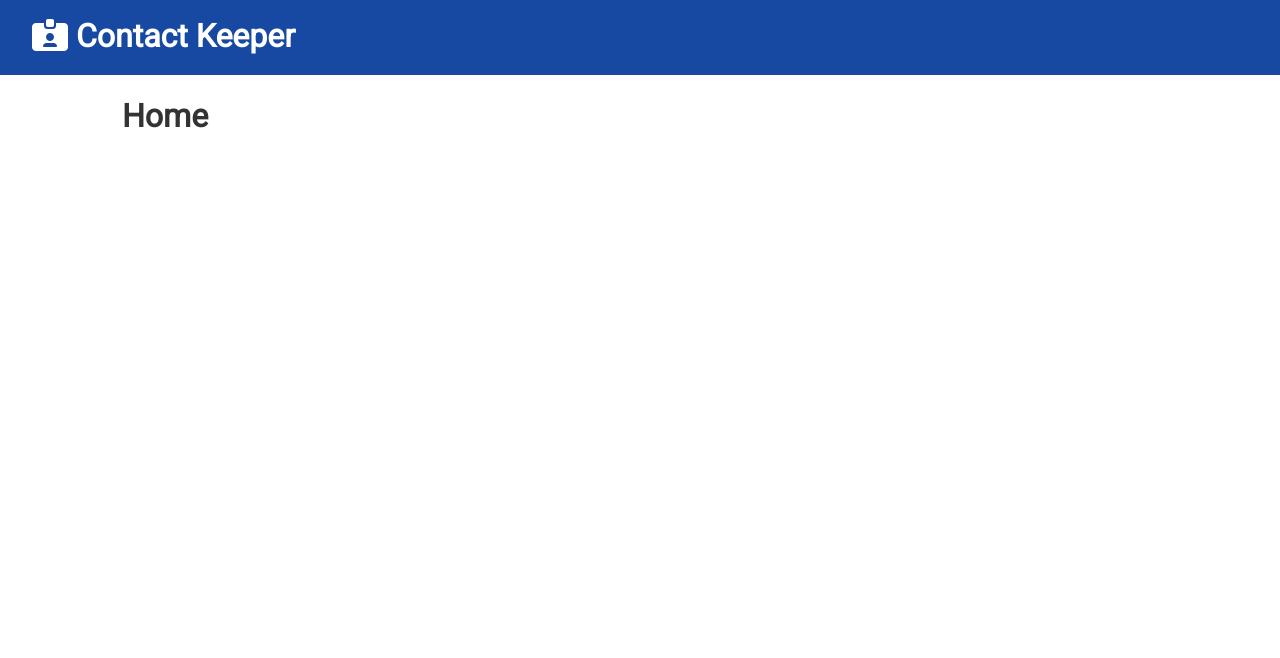
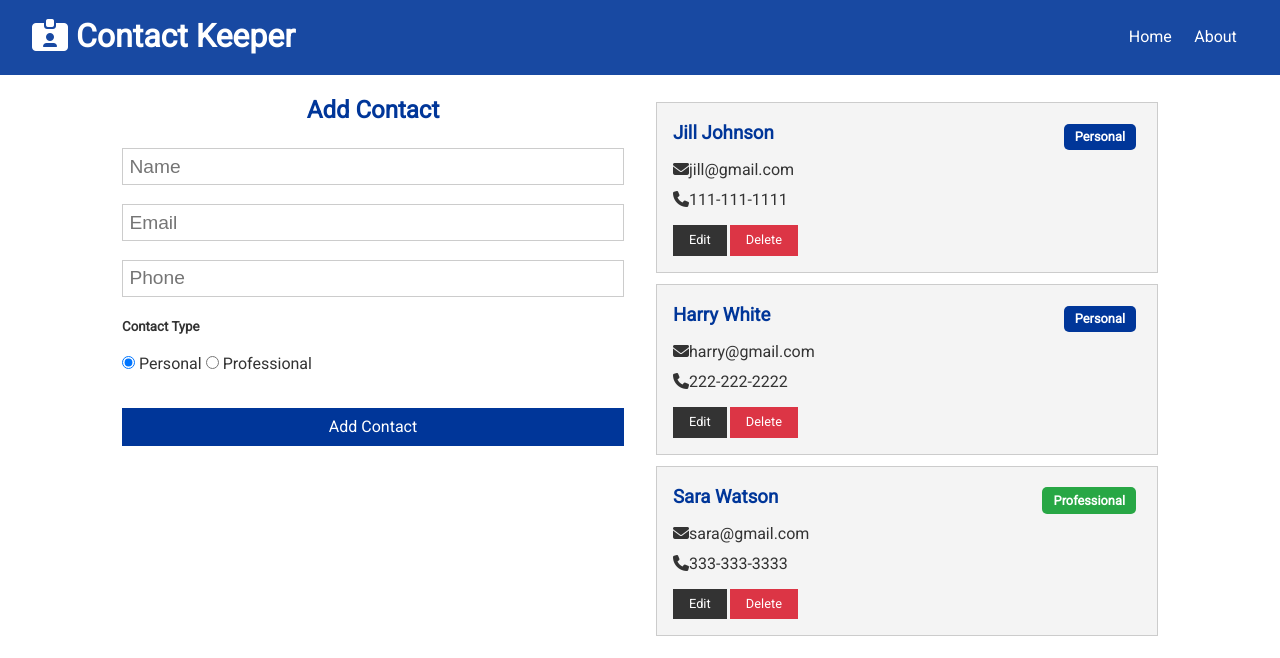
Before and after one commit to asher-miti/contact-keeper, a React (Create React App) app in the folder client/: page / in a window 1280 px wide. Shown: the top 658 px of the page. Built offline with nearby package versions, Linux system fonts and the light colour scheme.

Commit message:
added ContactForm component and functionality for being able to delete a contact form the UI

```diff
--- a/client/src/App.js
+++ b/client/src/App.js
@@ -5,8 +5,11 @@
 import Home from "./components/pages/Home";
 import About from "./components/pages/About";
 
+import ContactState from "./context/contact/ContactState";
+
 const App = () => {
   return (
+    <ContactState>
       <Router>
         <Fragment>
           <Navbar />
@@ -18,6 +21,7 @@
           </div>
         </Fragment>
       </Router>
+    </ContactState>
   );
 };
 
--- /dev/null
+++ b/client/src/components/contacts/ContactForm.js
@@ -0,0 +1,58 @@
+import React, { useState, useContext } from "react";
+import ContactContext from "../../context/contact/contactContext";
+
+const ContactForm = () => {
+  const contactContext = useContext(ContactContext);
+  const [contact, setContact] = useState({
+    name: "",
+    email: "",
+    phone: "",
+    type: "personal",
+  });
+
+  const { name, email, phone, type } = contact;
+
+  const onChange = (e) => setContact({ ...contact, [e.target.name]: e.target.value });
+
+  const onSubmit = (e) => {
+    e.preventDefault();
+    contactContext.addContact(contact);
+    setContact({
+      name: "",
+      email: "",
+      phone: "",
+      type: "personal",
+    });
+  };
+
+  return (
+    <form onSubmit={onSubmit}>
+      <h2 className="text-primary">Add Contact</h2>
+      <input type="text" placeholder="Name" name="name" value={name} onChange={onChange} />
+      <input type="email" placeholder="Email" name="email" value={email} onChange={onChange} />
+      <input type="text" placeholder="Phone" name="phone" value={phone} onChange={onChange} />
+      <h5>Contact Type</h5>
+      <input
+        type="radio"
+        name="type"
+        value="personal"
+        checked={type === "personal"}
+        onChange={onChange}
+      />{" "}
+      Personal{" "}
+      <input
+        type="radio"
+        name="type"
+        value="professional"
+        checked={type === "professional"}
+        onChange={onChange}
+      />{" "}
+      Professional
+      <div>
+        <input type="submit" value="Add Contact" className="btn btn-primary btn-block" />
+      </div>
+    </form>
+  );
+};
+
+export default ContactForm;
--- /dev/null
+++ b/client/src/components/contacts/ContactItem.js
@@ -0,0 +1,54 @@
+import React, { useContext } from "react";
+import { PropTypes } from "prop-types";
+import ContactContext from "../../context/contact/contactContext";
+
+const ContactItem = ({ contact }) => {
+  const contactContext = useContext(ContactContext);
+  const { deleteContact } = contactContext;
+
+  const { id, name, email, phone, type } = contact;
+
+  const onDelete = () => {
+    deleteContact(id);
+  };
+
+  return (
+    <div className="card bg-light">
+      <h3 className="text-primary text-left">
+        {name}{" "}
+        <span
+          style={{ float: "right" }}
+          className={"badge " + (type === "professional" ? "badge-success" : "badge-primary")}
+        >
+          {type.charAt(0).toUpperCase() + type.slice(1)}
+        </span>
+      </h3>
+      <ul className="list">
+        {email && (
+          <li>
+            <i className="fas fa-envelope open"></i>
+            {email}
+          </li>
+        )}
+        {phone && (
+          <li>
+            <i className="fas fa-phone"></i>
+            {phone}
+          </li>
+        )}
+      </ul>
+      <p>
+        <button className="btn btn-dark btn-sm">Edit</button>
+        <button className="btn btn-danger btn-sm" onClick={onDelete}>
+          Delete
+        </button>
+      </p>
+    </div>
+  );
+};
+
+ContactItem.propTypes = {
+  contact: PropTypes.object.isRequired,
+};
+
+export default ContactItem;
--- /dev/null
+++ b/client/src/components/contacts/Contacts.js
@@ -0,0 +1,18 @@
+import React, { Fragment, useContext } from "react";
+import ContactContext from "../../context/contact/contactContext";
+import ContactItem from "./ContactItem";
+
+const Contacts = () => {
+  const contactContext = useContext(ContactContext);
+
+  const { contacts } = contactContext;
+  return (
+    <Fragment>
+      {contacts.map((contact) => (
+        <ContactItem key={contact.id} contact={contact} />
+      ))}
+    </Fragment>
+  );
+};
+
+export default Contacts;
--- a/client/src/components/layout/Navbar.js
+++ b/client/src/components/layout/Navbar.js
@@ -1,5 +1,6 @@
 import React from "react";
 import PropTypes from "prop-types";
+import { Link } from "react-router-dom";
 
 const Navbar = ({ title, icon }) => {
   return (
@@ -7,6 +8,14 @@
       <h1>
         <i className={icon} /> {title}
       </h1>
+      <ul>
+        <li>
+          <Link to="/">Home</Link>
+        </li>
+        <li>
+          <Link to="/about">About</Link>
+        </li>
+      </ul>
     </div>
   );
 };
--- a/client/src/components/pages/About.js
+++ b/client/src/components/pages/About.js
@@ -4,7 +4,10 @@
   return (
     <div>
       <h1>About This App</h1>
-      <p className="my-1"></p>
+      <p className="my-1">This is a full stack React app for keeping contacts</p>
+      <p className="bg-dark p">
+        <strong>Version: </strong>1.0.0
+      </p>
     </div>
   );
 };
--- a/client/src/components/pages/Home.js
+++ b/client/src/components/pages/Home.js
@@ -1,9 +1,16 @@
 import React from "react";
+import Contacts from "../contacts/Contacts";
+import ContactForm from "../contacts/ContactForm";
 
 const Home = () => {
   return (
-    <div>
-      <h1>Home</h1>
+    <div className="grid-2">
+      <div>
+        <ContactForm />
+      </div>
+      <div>
+        <Contacts />
+      </div>
     </div>
   );
 };
--- /dev/null
+++ b/client/src/context/contact/ContactState.js
@@ -0,0 +1,78 @@
+import React, { useReducer } from "react";
+import { v4 as uuidv4 } from "uuid";
+import ContactContext from "./contactContext";
+import contactReducer from "./contactReducer";
+import {
+  ADD_CONTACT,
+  DELETE_CONTACT,
+  SET_CURRENT,
+  CLEAR_CURRENT,
+  UPDATE_CONTACT,
+  FILTER_CONTACTS,
+  CLEAR_FILTER,
+} from "../types";
+
+const ContactState = (props) => {
+  const initialState = {
+    contacts: [
+      {
+        id: 1,
+        name: "Jill Johnson",
+        email: "jill@gmail.com",
+        phone: "111-111-1111",
+        type: "personal",
+      },
+      {
+        id: 2,
+        name: "Harry White",
+        email: "harry@gmail.com",
+        phone: "222-222-2222",
+        type: "personal",
+      },
+      {
+        id: 3,
+        name: "Sara Watson",
+        email: "sara@gmail.com",
+        phone: "333-333-3333",
+        type: "professional",
+      },
+    ],
+  };
+
+  const [state, dispatch] = useReducer(contactReducer, initialState);
+
+  // Add contact
+  const addContact = (contact) => {
+    contact.id = uuidv4();
+    dispatch({ type: ADD_CONTACT, payload: contact });
+  };
+
+  // Delete contact
+  const deleteContact = (id) => {
+    dispatch({ type: DELETE_CONTACT, payload: id });
+  };
+
+  // Set current contact
+
+  // Clear current contact
+
+  // Update contact
+
+  // Filter contacts
+
+  // Clear filter
+
+  return (
+    <ContactContext.Provider
+      value={{
+        contacts: state.contacts,
+        addContact,
+        deleteContact,
+      }}
+    >
+      {props.children}
+    </ContactContext.Provider>
+  );
+};
+
+export default ContactState;
--- /dev/null
+++ b/client/src/context/contact/contactContext.js
@@ -0,0 +1,5 @@
+import { createContext } from "react";
+
+const contactContext = createContext();
+
+export default contactContext;
--- /dev/null
+++ b/client/src/context/contact/contactReducer.js
@@ -0,0 +1,26 @@
+import {
+  ADD_CONTACT,
+  DELETE_CONTACT,
+  SET_CURRENT,
+  CLEAR_CURRENT,
+  UPDATE_CONTACT,
+  FILTER_CONTACTS,
+  CLEAR_FILTER,
+} from "../types";
+
+export default (state, action) => {
+  switch (action.type) {
+    case ADD_CONTACT:
+      return {
+        ...state,
+        contacts: [...state.contacts, action.payload],
+      };
+    case DELETE_CONTACT:
+      return {
+        ...state,
+        contacts: state.contacts.filter((contact) => contact.id !== action.payload),
+      };
+    default:
+      return state;
+  }
+};
--- /dev/null
+++ b/client/src/context/types.js
@@ -0,0 +1,12 @@
+export const GET_CONTACTS = "GET_CONTACTS";
+export const ADD_CONTACT = "ADD_CONTACT";
+export const DELETE_CONTACT = "DELETE_CONTACT";
+export const SET_CURRENT = "SET_CURRENT";
+export const CLEAR_CURRENT = "CLEAR_CURRENT";
+export const UPDATE_CONTACT = "UPDATE_CONTACT";
+export const FILTER_CONTACTS = "FILTER_CONTACTS";
+export const CLEAR_CONTACTS = "CLEAR_CONTACTS";
+export const CLEAR_FILTER = "CLEAR_FILTER";
+export const CONTACT_ERROR = "CONTACT_ERROR";
+export const SET_ALERT = "SET_ALERT";
+export const REMOVE_ALERT = "REMOVE_ALERT";
```
Lines whose indentation alone changed are shown as unchanged.
